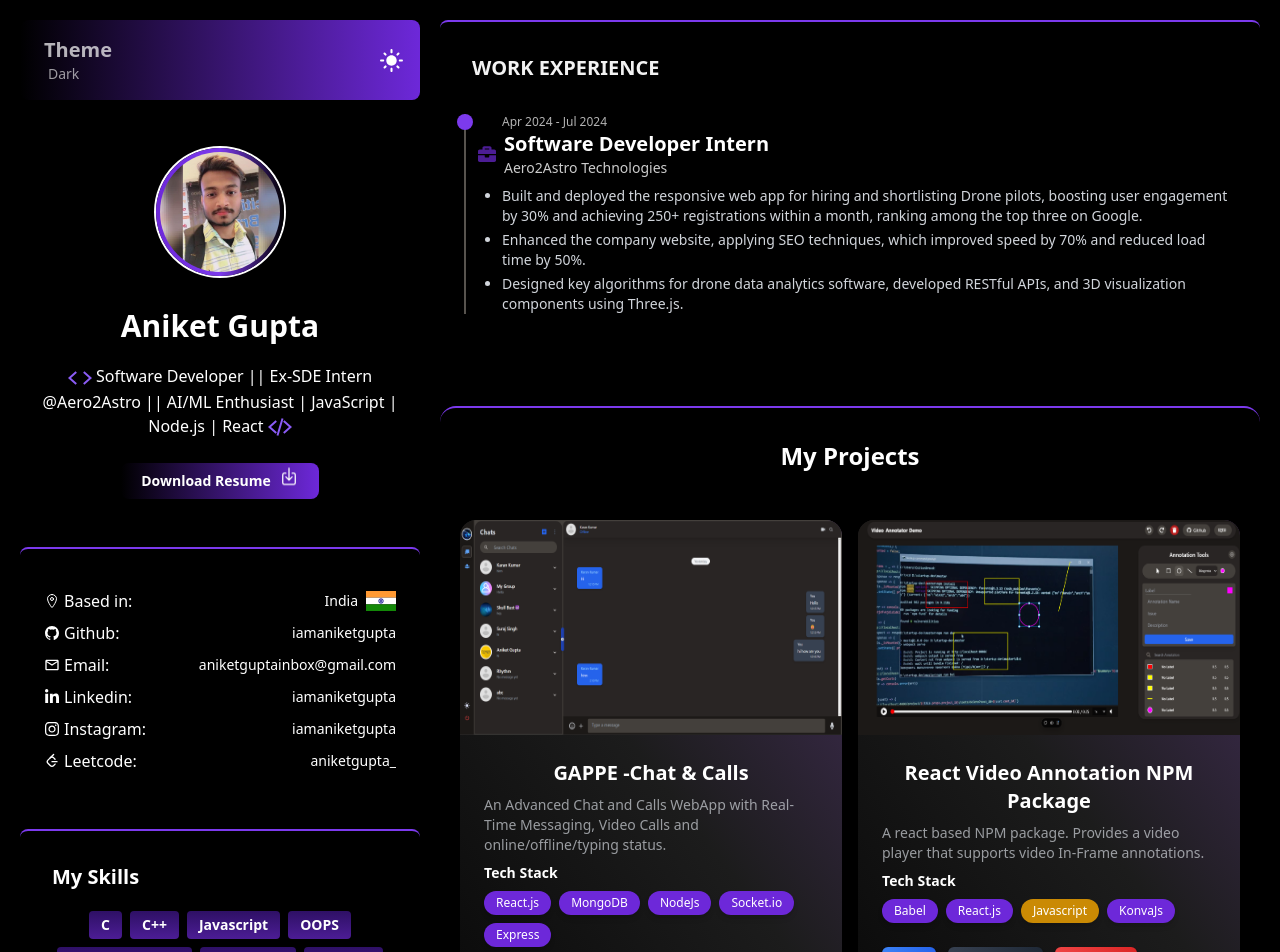
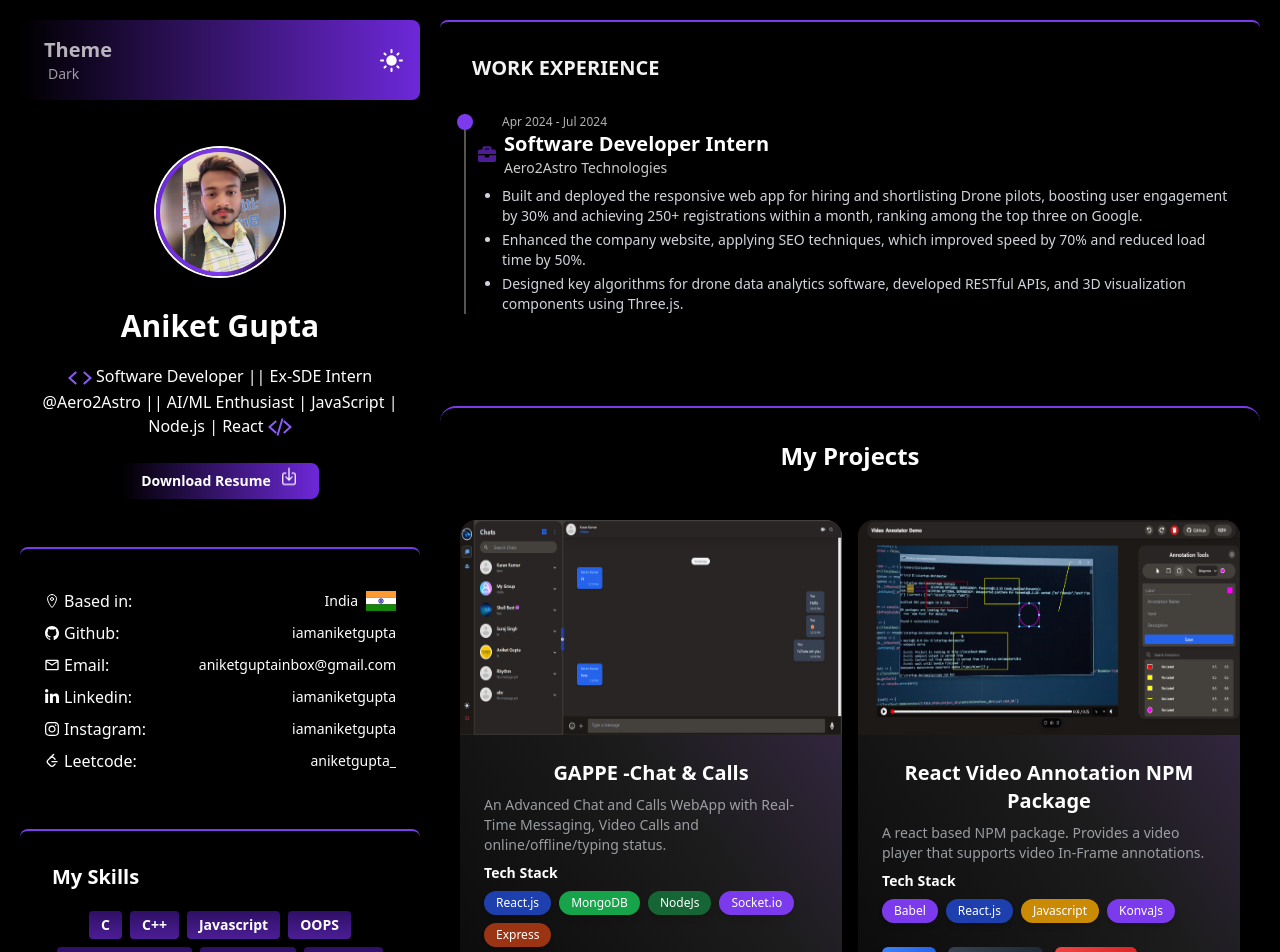
Before and after one commit to Iamaniketgupta/aniketguptaportfolio, a React (Vite) app: page / in a window 1280 px wide. Shown: the top 952 px of the page. Built offline with nearby package versions, Linux system fonts and the light colour scheme.

Commit message:
update profile

```diff
--- a/src/components/PortfolioPage.jsx
+++ b/src/components/PortfolioPage.jsx
@@ -277,7 +277,7 @@
                                                     {item?.techStack?.map((tech, idx) => (
                                                         <span
                                                             key={idx}
-                                                            className={`px-3 py-1 bg-violet-700 text-white text-xs font-medium rounded-full shadow-md
+                                                            className={`px-3 py-1  text-white text-xs font-medium rounded-full shadow-md
                                                                 ${tech === "React.js" ? "bg-blue-800" : tech === "NodeJs" ? "bg-green-800" : tech === "Tailwind" ? "bg-slate-600" :
                                                                     tech === "Typescript" ? "bg-blue-500" : tech === "MongoDB" ? "bg-green-600" : tech === "Express" ? "bg-orange-800" :
                                                                         tech === "Javascript" ? "bg-yellow-600" : "bg-violet-600"}`}
```
